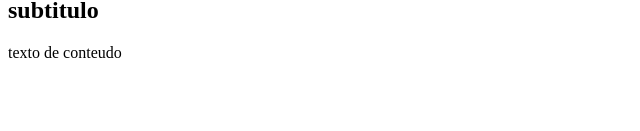
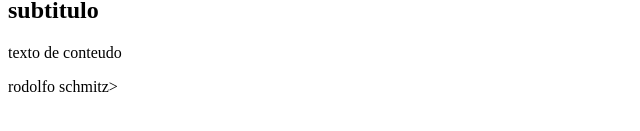
Before and after one commit to rodolfoschmitz-design/agrinho1B, a plain HTML site: page index.html in a window 1280 px wide. Shown: the part 121-252 px from the top of the page, without its empty margins (0-640 px from the left). Drawn offline with Linux system fonts and the light colour scheme.

Commit message:
header main e footer

```diff
--- a/index.html
+++ b/index.html
@@ -12,8 +12,13 @@
         <h1> titulo-1</h1>
         <p> aqui vai um texto muito importante</p>
     </header>
+  </main>
     <h2>subtitulo</h2>
     <p> texto de conteudo</p>
+  </main>
+  <footer>
+    <p>rodolfo schmitz></p>
+  </footer>
 </body>
 
 </html>
```
